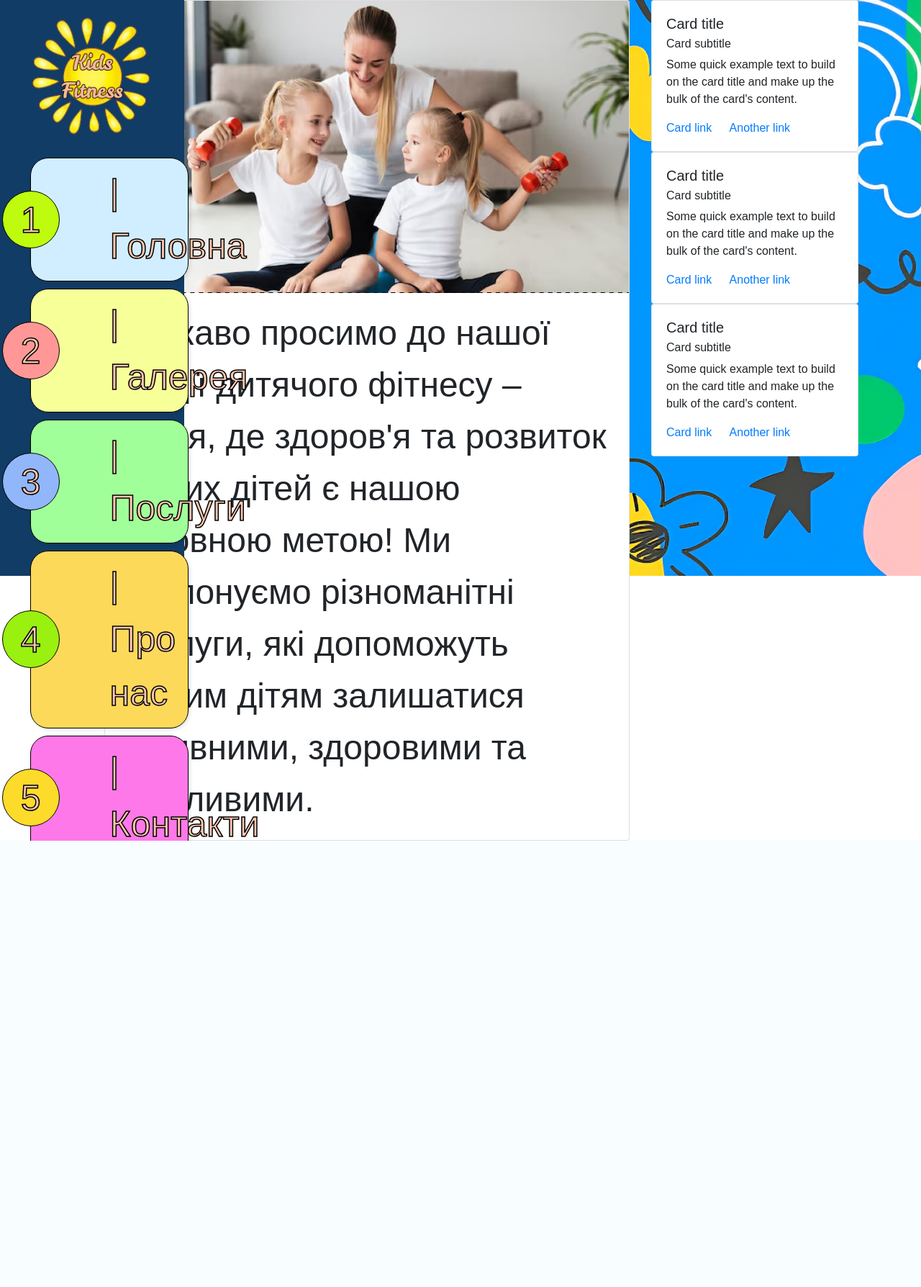
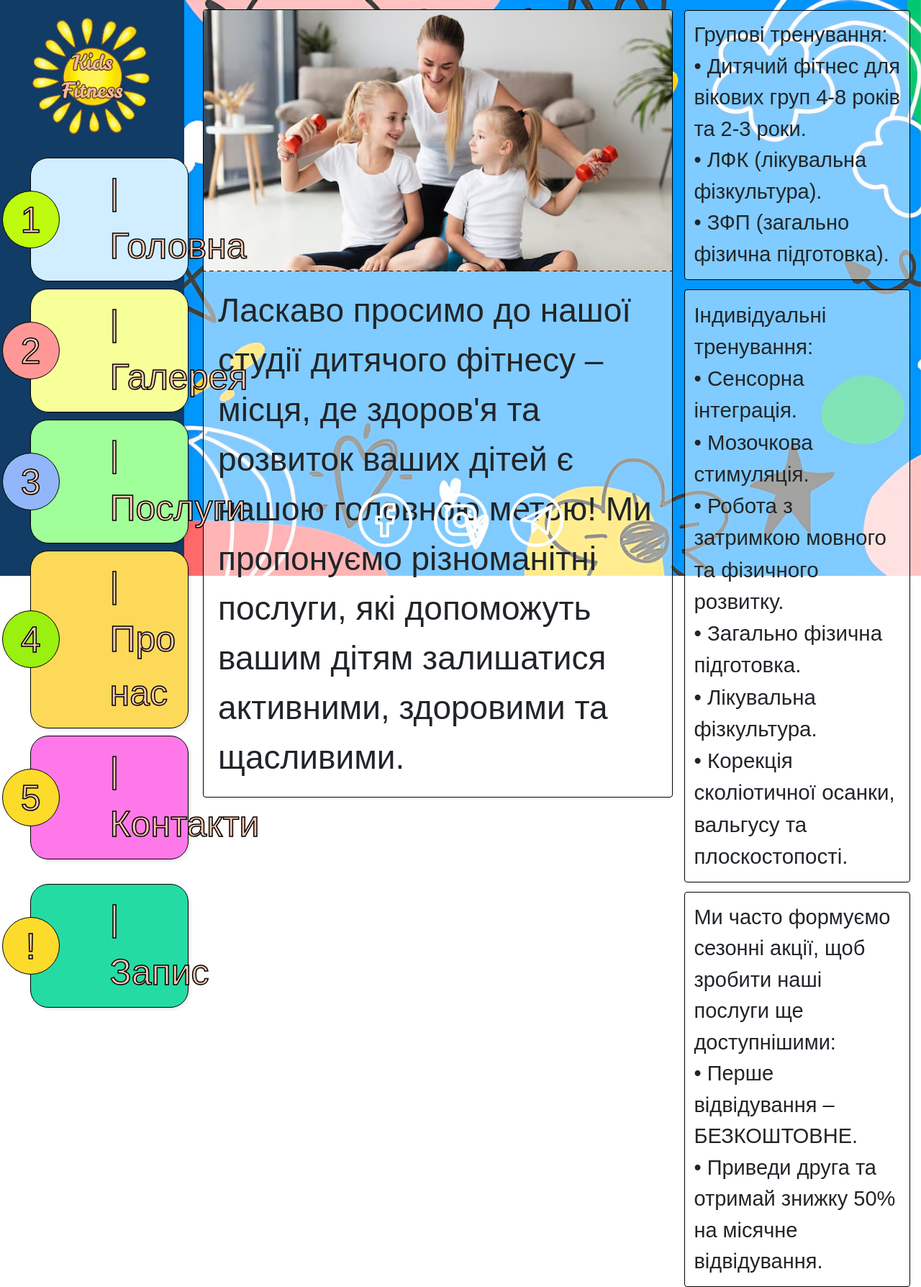
Before and after one commit to TeliusYaroslav/Django_diploma, a Django app: page /about/ in a window 1280 px wide. Shown: the whole page at 72% size. Before the commit the page ends 1168 px from the top, so only its background shows below. Run offline with Django 5.2, Linux system fonts and the light colour scheme; some libraries are stand-ins or nearby versions; some web fonts are replaced.

Commit message:
about us page redisign

```diff
--- a/kids_fitness/kids_fitness_app/static/kids_fitness_app/css/about_us.css
+++ b/kids_fitness/kids_fitness_app/static/kids_fitness_app/css/about_us.css
@@ -2,15 +2,9 @@
     padding: 0;
 }
 
-.main-container{
-    height: 100%;
-    position: absolute;
-    right: 10px;
-}
-
 
 .bg-image {
-    position: absolute;
+    position: fixed;
     width: 80%;
     height: 100%;
     object-fit: cover;
@@ -19,5 +13,65 @@
 
 .card-1{
     width: 100%;
-    font-size: 48px;
+    font-size: 46px;
+    margin-top: 2%;
+    margin-left: 4%;
 }
+
+.cards{
+    margin-top: 4%;
+    margin-left: 8%;
+}
+
+.col-cards{
+    padding: 0;
+}
+
+.row{
+    width: 100%;
+}
+
+.card-2{
+    font-size: 29px;
+}
+
+.card-3{
+    font-size: 29.5px;
+}
+
+.card-4{
+
+    font-size: 29px;
+}
+
+.cards .card-body{
+    padding: 4%;
+
+}
+
+.card{
+    background-color: rgba(255, 255, 255, 0.5);
+    border: 1px solid black;
+}
+
+
+
+
+
+
+.image-link{
+    margin: 0px;
+    width: 75px;
+    height: 75px;
+}
+
+.image-links{
+    gap: 30px;
+}
+
+
+
+.caption-link {
+    position: fixed;
+    top:0;
+}
--- a/kids_fitness/kids_fitness_app/templates/kids_fitness_app/about_us.html
+++ b/kids_fitness/kids_fitness_app/templates/kids_fitness_app/about_us.html
@@ -6,9 +6,9 @@
 
 {% block content %}
 <img src="{% static 'kids_fitness_app/img/aboutus.png' %}" alt="" class="bg-image">
-<div class="container main-container">
+
 <div class="row">
-    <div class="col-8">
+    <div class="col-xl-8 col-12">
         <div class="card card-1">
             <img src="{% static 'kids_fitness_app/img/aboutusimg.png' %}" class="card-img-top" alt="aboutusimg">
             <div class="card-body">
@@ -16,37 +16,48 @@
             </div>
         </div>
     </div>
-    <div class="col-4">
-        <div class="card" style="width: 18rem;">
+    <div class="col-xl-4 col-12 col-cards">
+        <div class="card cards card-2">
             <div class="card-body">
-              <h5 class="card-title">Card title</h5>
-              <h6 class="card-subtitle mb-2 text-body-secondary">Card subtitle</h6>
-              <p class="card-text">Some quick example text to build on the card title and make up the bulk of the card's content.</p>
-              <a href="#" class="card-link">Card link</a>
-              <a href="#" class="card-link">Another link</a>
+              <p class="card-text">Групові тренування: <br>
+                • Дитячий фітнес для вікових груп 4-8 років та 2-3 роки. <br>
+                • ЛФК (лікувальна фізкультура). <br>
+                • ЗФП (загально фізична підготовка).</p>
             </div>
           </div>
-          <div class="card" style="width: 18rem;">
+          <div class="card cards card-3">
             <div class="card-body">
-              <h5 class="card-title">Card title</h5>
-              <h6 class="card-subtitle mb-2 text-body-secondary">Card subtitle</h6>
-              <p class="card-text">Some quick example text to build on the card title and make up the bulk of the card's content.</p>
-              <a href="#" class="card-link">Card link</a>
-              <a href="#" class="card-link">Another link</a>
+              <p class="card-text">Індивідуальні тренування: <br>
+                • Сенсорна інтеграція. <br>
+                • Мозочкова стимуляція. <br>
+                • Робота з затримкою мовного та фізичного розвитку. <br>
+                • Загально фізична підготовка. <br>
+                • Лікувальна фізкультура. <br>
+                • Корекція сколіотичної осанки, вальгусу та плоскостопості.</p>
             </div>
           </div>
-          <div class="card" style="width: 18rem;">
+          <div class="card cards card-4">
             <div class="card-body">
-              <h5 class="card-title">Card title</h5>
-              <h6 class="card-subtitle mb-2 text-body-secondary">Card subtitle</h6>
-              <p class="card-text">Some quick example text to build on the card title and make up the bulk of the card's content.</p>
-              <a href="#" class="card-link">Card link</a>
-              <a href="#" class="card-link">Another link</a>
+              <p class="card-text">Ми часто формуємо сезонні акції, щоб зробити наші послуги ще доступнішими: <br>
+                • Перше відвідування – БЕЗКОШТОВНЕ. <br>
+                • Приведи друга та отримай знижку 50% на місячне відвідування.</p>
             </div>
           </div>
     </div>
 </div>
-</div>
-
+          <div class="carousel-caption caption-link d-none d-md-flex align-items-end justify-content-center">
+                <div class="image-links d-flex justify-content-around mt-4">
+                    <a href="https://www.facebook.com/groups/159212643825421/?_rdr" target="_blank">
+                        <img src="{% static 'kids_fitness_app/img/facebook.png' %}" alt="facebook" class="image-link">
+                    </a>
+                    <a href="https://www.instagram.com/kids_fitness_dnipro/" target="_blank">
+                        <img src="{% static 'kids_fitness_app/img/inst.png' %}" alt="instagram" class="image-link">
+                    </a>
+                    <a href="https://t.me/AnastasiiaRyemyen" target="_blank">
+                        <img src="{% static 'kids_fitness_app/img/tg.png' %}" alt="telegram" class="image-link">
+                    </a>
+                </div>
+              </div>
+        </div>
 
 {% endblock %}
```
